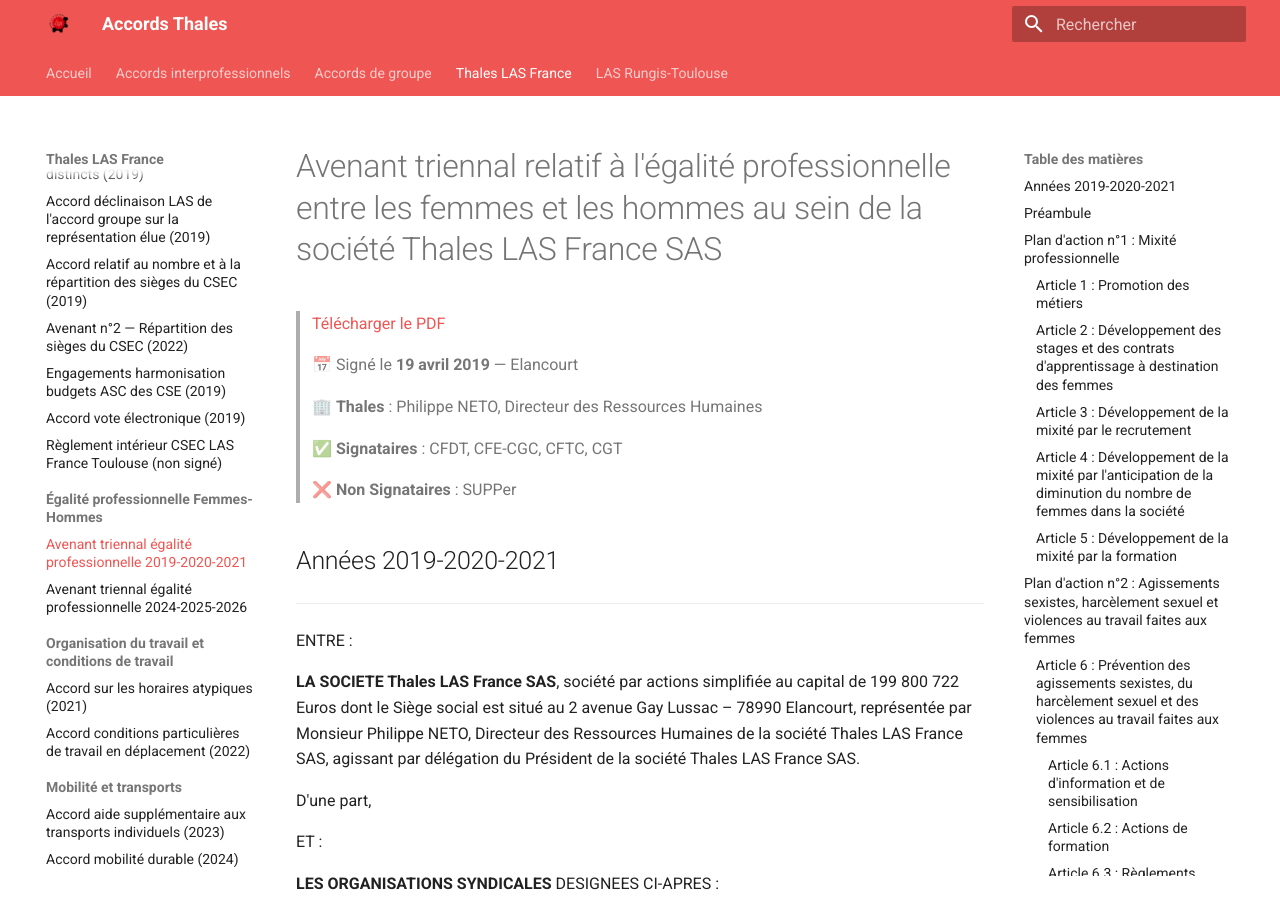
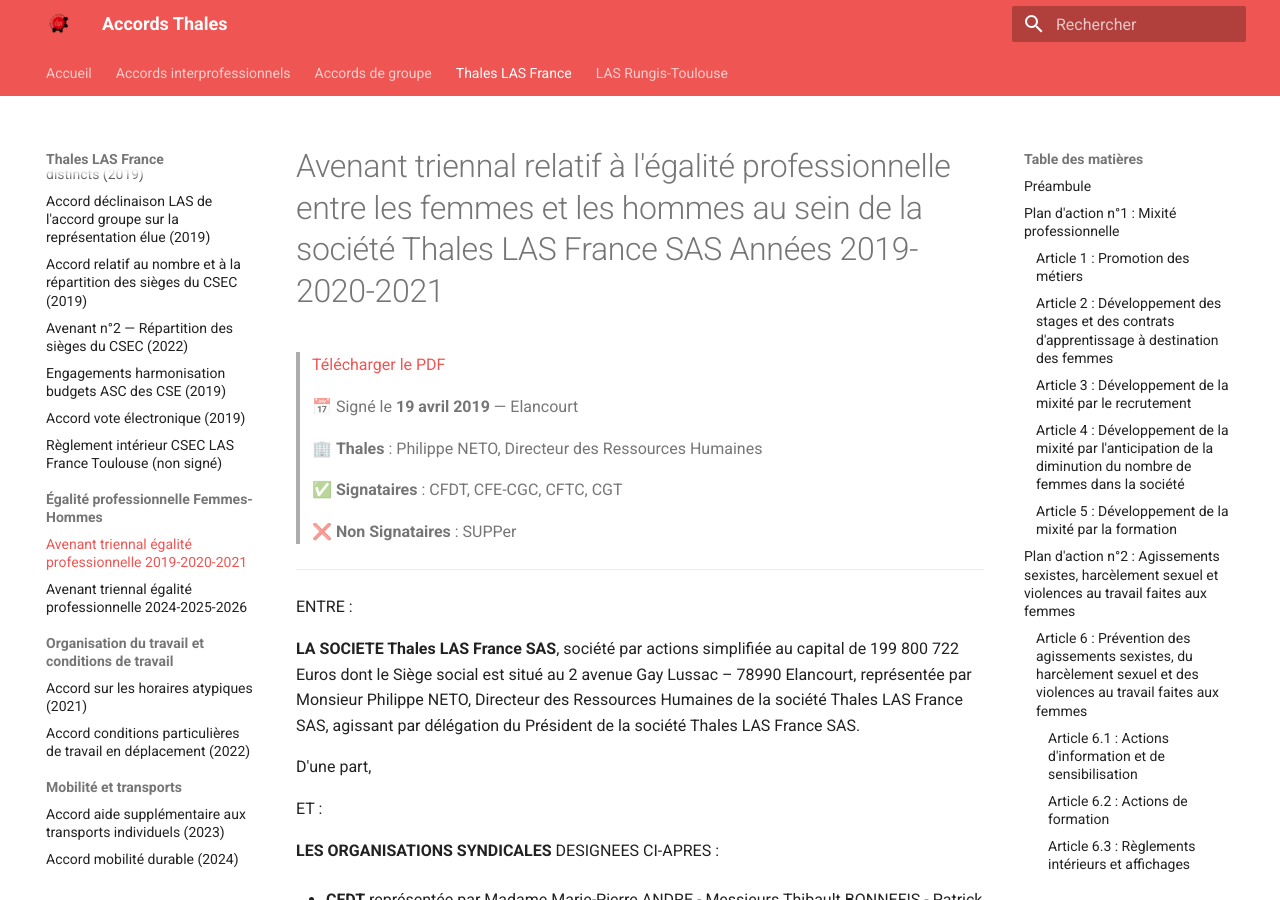
Before and after one commit to Dracufat/accords-thales, an MkDocs documentation site: the page built from docs/las-fr/LAS-2019-04-19_-_Avenant_triennal_egalite_pro_2019-2020-2021_Thales_LAS_France.md, in a window 1280 px wide and 900 px high. Built offline with MkDocs 1.6.1 and Material for MkDocs 9.7.7, drawn with Linux system fonts in a browser that asks for light colours.

```diff
--- a/docs/las-fr/LAS-2019-04-19_-_Avenant_triennal_egalite_pro_2019-2020-2021_Thales_LAS_France.md
+++ b/docs/las-fr/LAS-2019-04-19_-_Avenant_triennal_egalite_pro_2019-2020-2021_Thales_LAS_France.md
@@ -10,7 +10,6 @@
 >
 > ❌ **Non Signataires** : SUPPer
 
-## Années 2019-2020-2021
 
 ---
 
```
Also changed, not shown: other parts of docs/las-fr/LAS-2019-04-19_-_Avenant_triennal_egalite_pro_2019-2020-2021_Thales_LAS_France.md (+1 -1 lines), CLAUDE.md (+10 -0 lines).
